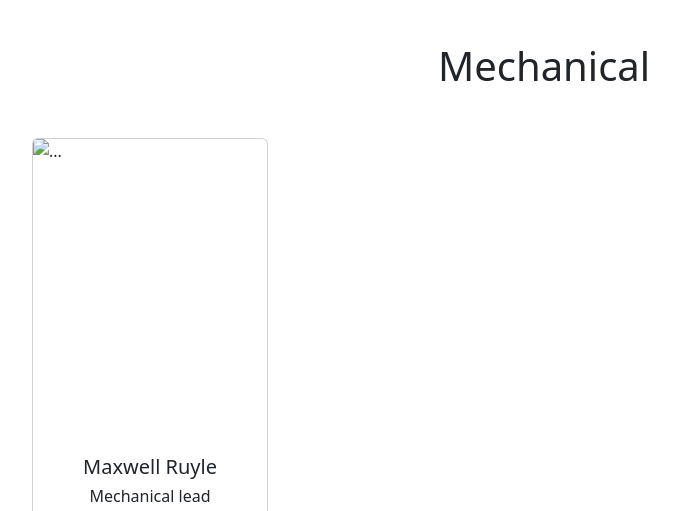
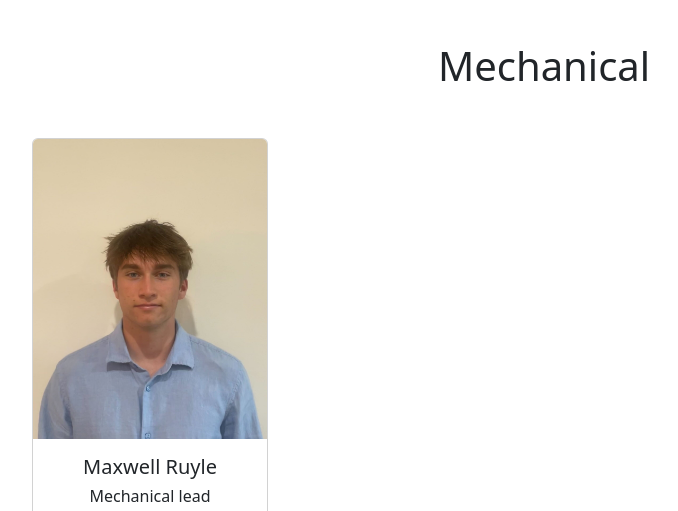
Before and after one commit to Gator-Autonomous-Racing/website, a plain HTML site: page team.html in a window 1280 px wide. Shown: the part 2740-3251 px from the top of the page, without its empty margins (96-774 px from the left). Drawn offline with nearby package versions, Linux system fonts and the light colour scheme.

Commit message:
add personal photo for maxwell ruyle

```diff
--- a/team.html
+++ b/team.html
@@ -177,7 +177,7 @@
       <div class="row">
         <div class="col-auto">
           <div class="card">
-          <img src="..." class="card-img-top member-img" alt="...">
+          <img src="images/team/mechanical/maxwell-ruyle.jpg" class="card-img-top member-img" alt="...">
           <div class="card-body">
               <h5 class="card-title text-center">Maxwell Ruyle</h5>
               <h6 class="card-title text-center">Mechanical lead</h6>
```
Also changed, not shown: images/team/mechanical/maxwell-ruyle.jpg (added).
